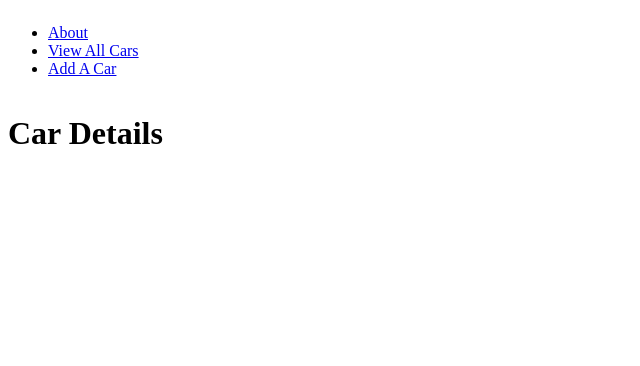
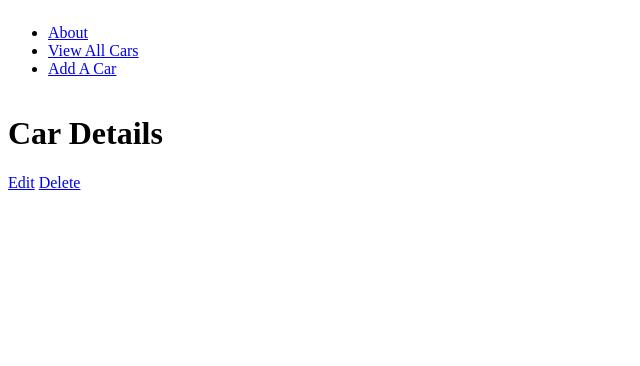
Before and after one commit to saraehutch94/car_collector, a Django app: template main_app/templates/cars/detail.html in a window 1280 px wide. Shown: the top 366 px of the page, without its empty margins (0-640 px from the left). Run offline with Django 4.2, Linux system fonts and the light colour scheme; the template is opened without the code that fills it, so the values that code supplies are empty; parts of the project's set-up code (start-up, migrations or seed data) failed here and were passed over.

Commit message:
add links to edit and delete routes in car detail page

```diff
--- a/main_app/templates/cars/detail.html
+++ b/main_app/templates/cars/detail.html
@@ -7,5 +7,9 @@
   <div class="car-detail">{{ car.color }}</div>
   <div class="car-detail">{{ car.description }}</div>
 </div>
+<div class="car-action">
+  <a href="{% url 'cars_update' car.id %}">Edit</a>
+  <a href="{% url 'cars_delete' car.id %}">Delete</a>
+</div>
 
 {% endblock %}
```
